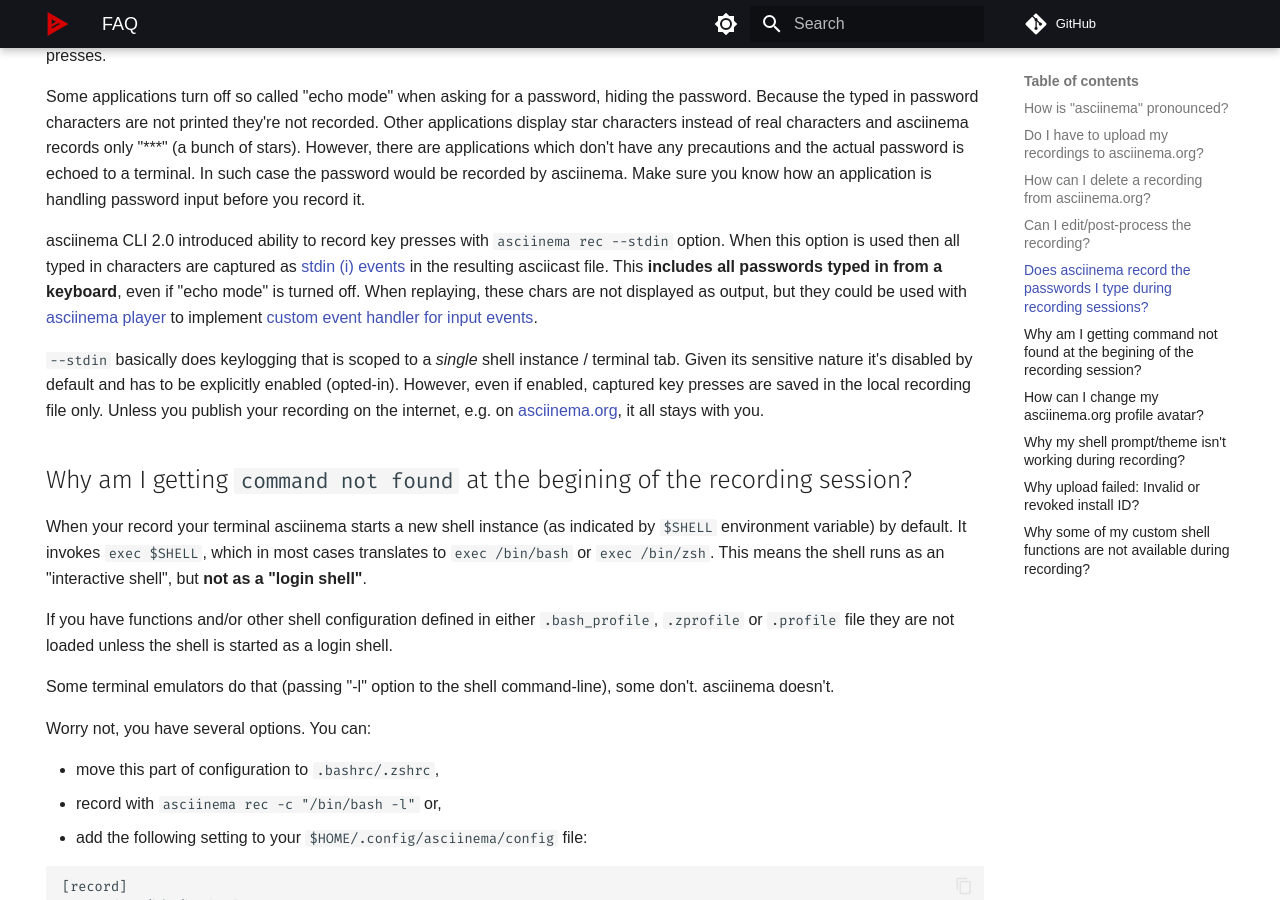
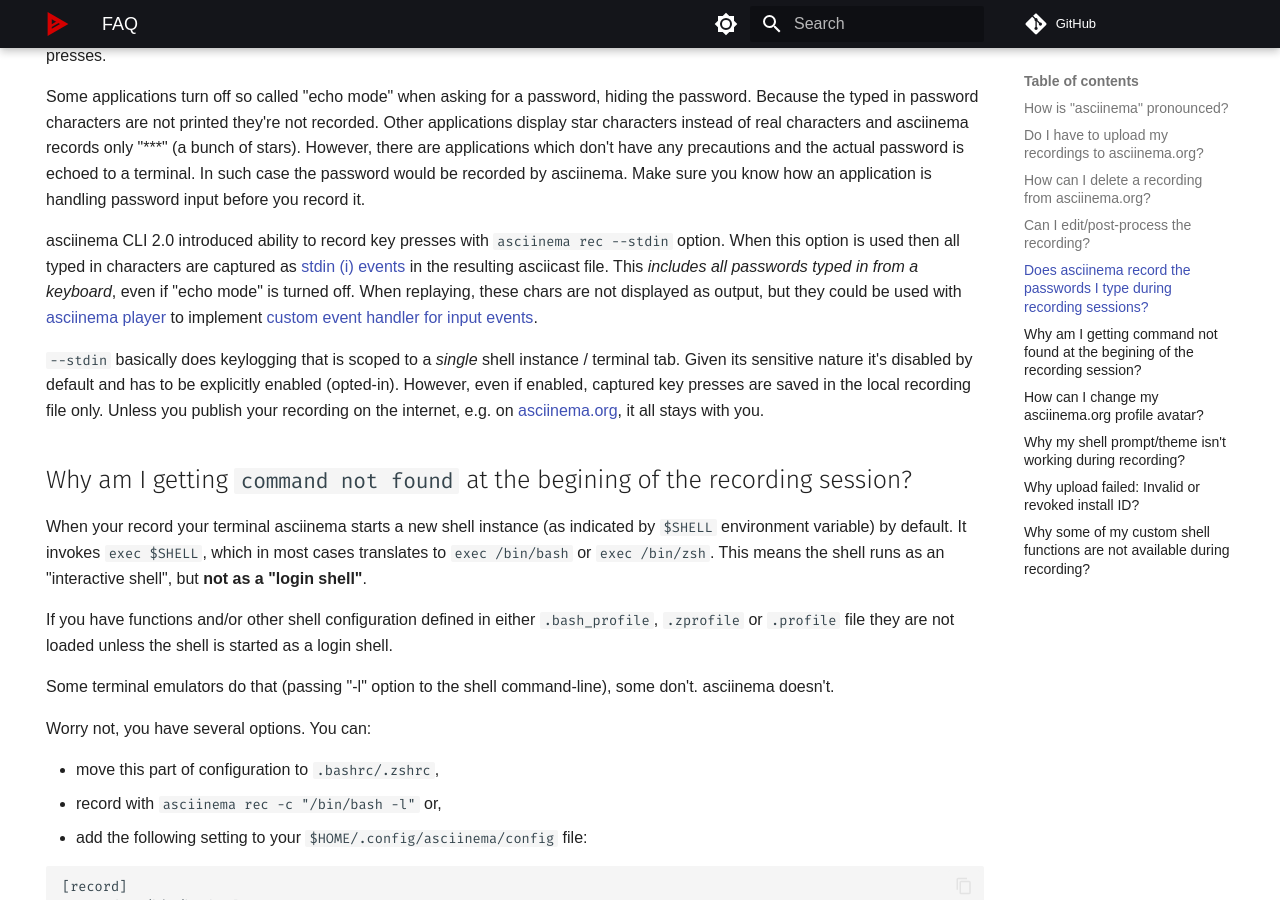
Before and after one commit to ofek/asciinema.github.io, an MkDocs documentation site: the page built from docs/faq.md, in a window 1280 px wide and 900 px high, scrolled down 2134 px. Built offline with MkDocs 1.6.1 and Material for MkDocs 9.7.7, drawn with Linux system fonts in a browser that asks for light colours; some web fonts are replaced; comment, search, counter and statistics services are not loaded.

Commit message:
Emphasis is enough

```diff
--- a/docs/faq.md
+++ b/docs/faq.md
@@ -126,8 +126,8 @@
 --stdin` option. When this option is used then all typed in characters are
 captured as [stdin (i)
 events](manual/asciicast/v2.md#i-input-data-read-from-a-terminal) in the
-resulting asciicast file. This __includes all passwords typed in from a
-keyboard__, even if "echo mode" is turned off. When replaying, these chars are
+resulting asciicast file. This _includes all passwords typed in from a
+keyboard_, even if "echo mode" is turned off. When replaying, these chars are
 not displayed as output, but they could be used with [asciinema
 player](manual/player/index.md) to implement [custom event handler for input
 events](manual/player/api.md#input-event).
```
